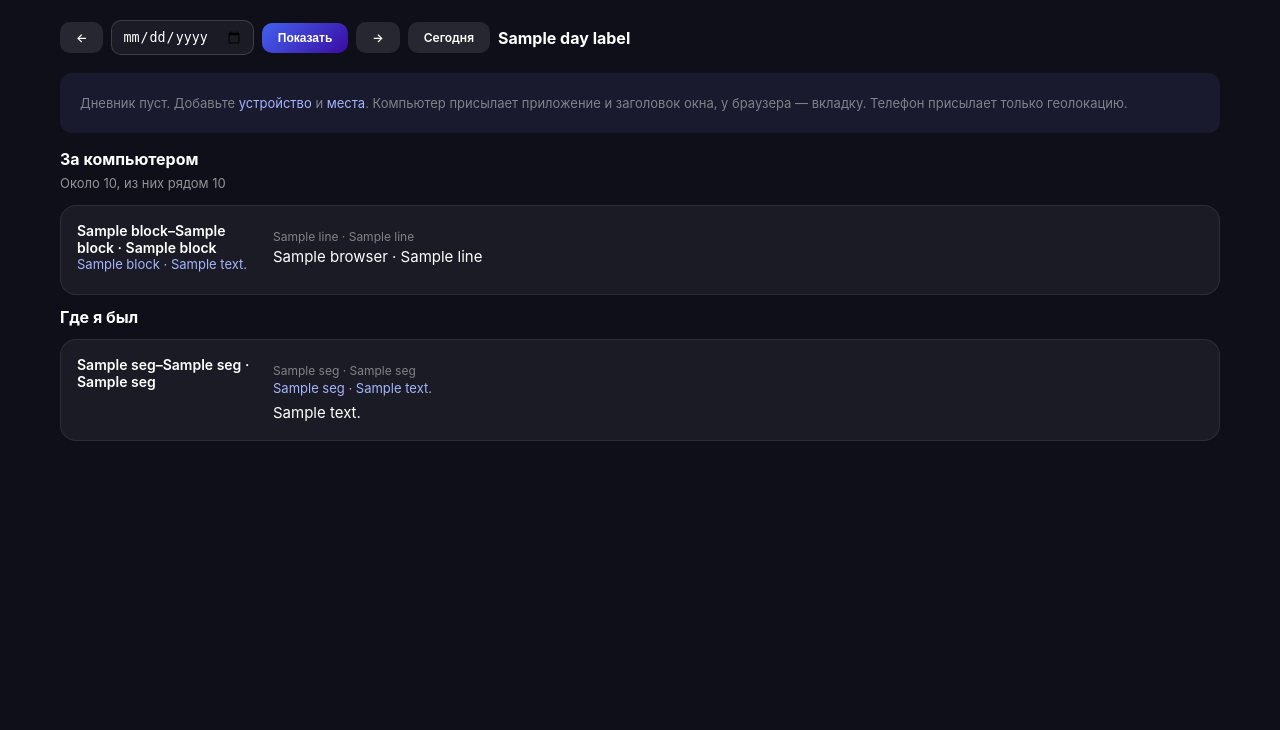
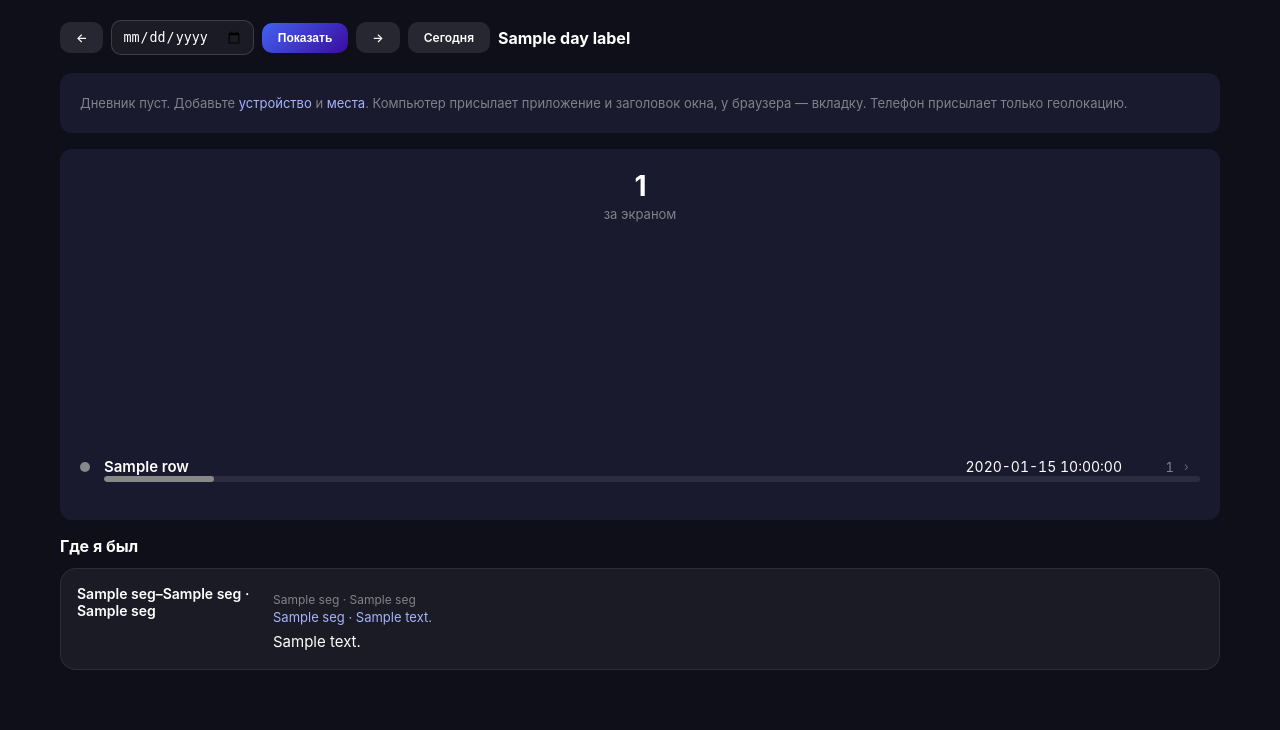
Before and after one commit to Slond/zibzibzib_projects, a FastAPI app: template app/templates/activity/index.html in a window 1280 px wide. Shown: the part 110-840 px from the top of the page. Before the commit the page ends 551 px from the top, so only its background shows below. Run offline with FastAPI, Linux system fonts and the light colour scheme; the template is opened without the code that fills it: most values are stand-ins (such as "Sample title", 1, 10 or a date in 2020); parts of the project's set-up code (start-up, migrations or seed data) failed here and were passed over.

Commit message:
Show the day's collected time as a breakdown on the activity page.
Co-authored-by: Cursor <cursoragent@cursor.com>

```diff
--- a/app/routers/activity.py
+++ b/app/routers/activity.py
@@ -19,6 +19,7 @@ from app.services.activity import (
     latest_fix,
     list_devices,
     list_places,
+    load_breakdown,
     record_location,
     record_screen,
     regenerate_device_token,
@@ -224,6 +225,7 @@ async def activity_index(request: Request, date: str | None = None):
     prefs = await settings_view(user.id)
     day = parse_day(date, prefs["timezone"])
     view = await build_day(user.id, day)
+    view["breakdown"] = load_breakdown(user.id, day)
     return templates.TemplateResponse(
         request=request,
         name="activity/index.html",
--- a/app/services/activity.py
+++ b/app/services/activity.py
@@ -1,6 +1,8 @@
 """Per-user activity diary: window titles, phone locations, nearby computers."""
+import json
 import logging
 import math
+import re
 import shutil
 from dataclasses import dataclass
 from datetime import date, datetime, time, timedelta, timezone
@@ -273,6 +275,107 @@ def remove_screenshot(rel: str | None):
     path = screenshot_file(rel)
     if path:
         path.unlink(missing_ok=True)
+
+
+_HEX_COLOR = re.compile(r"^#[0-9A-Fa-f]{6}$")
+_CLOCK = re.compile(r"^([01][0-9]|2[0-3]):[0-5][0-9]$")
+
+
+def breakdown_dir() -> Path:
+    return activity_root().parent / "activity-days"
+
+
+def _clock_minutes(value: str) -> int | None:
+    if not isinstance(value, str) or not _CLOCK.match(value):
+        return None
+    hour, minute = value.split(":")
+    return int(hour) * 60 + int(minute)
+
+
+def _share_labels(minutes: list[int], total: int) -> list[str]:
+    raw = [(item / total) * 100 if total else 0 for item in minutes]
+    rounded = [round(item) for item in raw]
+    drift = 100 - sum(rounded)
+    if minutes and drift:
+        index = max(range(len(raw)), key=lambda i: raw[i])
+        rounded[index] += drift
+    labels = []
+    for value, spent in zip(rounded, minutes):
+        if value == 0 and spent > 0:
+            labels.append("<1%")
+        else:
+            labels.append(f"{value}%")
+    return labels
+
+
+def load_breakdown(user_id: int, day: date) -> dict | None:
+    """Read the Codex day file for this user. Missing or broken files stay empty."""
+    root = breakdown_dir().resolve()
+    path = (root / str(int(user_id)) / f"{day.isoformat()}.json").resolve()
+    if root not in path.parents or not path.is_file():
+        return None
+    try:
+        payload = json.loads(path.read_text(encoding="utf-8"))
+    except (OSError, json.JSONDecodeError):
+        return None
+    categories = {
+        item.get("id"): item
+        for item in payload.get("categories") or []
+        if isinstance(item, dict) and item.get("id") and item.get("name")
+    }
+    grouped: dict[str, dict] = {}
+    for block in payload.get("blocks") or []:
+        if not isinstance(block, dict):
+            continue
+        category = categories.get(block.get("category"))
+        if not category:
+            continue
+        bucket = grouped.setdefault(
+            block["category"],
+            {
+                "name": str(category["name"]),
+                "color": category["color"] if _HEX_COLOR.match(str(category.get("color") or "")) else "#4361ee",
+                "minutes": 0,
+                "intervals": [],
+            },
+        )
+        for item in block.get("items") or []:
+            if not isinstance(item, dict):
+                continue
+            start = _clock_minutes(str(item.get("start") or ""))
+            end = _clock_minutes(str(item.get("end") or ""))
+            if start is None or end is None or end <= start:
+                continue
+            spent = end - start
+            bucket["minutes"] += spent
+            bucket["intervals"].append(
+                {
+                    "name": str(item.get("name") or "Занятие"),
+                    "start": item["start"],
+                    "end": item["end"],
+                    "time_label": fmt_duration(spent * 60),
+                }
+            )
+    rows = [row for row in grouped.values() if row["minutes"] > 0]
+    rows.sort(key=lambda row: row["minutes"], reverse=True)
+    total = sum(row["minutes"] for row in rows)
+    if not total:
+        return None
+    labels = _share_labels([row["minutes"] for row in rows], total)
+    cursor = 0.0
+    slices = []
+    for row, label in zip(rows, labels):
+        width = row["minutes"] / total * 100
+        slices.append(f"{row['color']} {cursor:.4f}% {cursor + width:.4f}%")
+        cursor += width
+        row["time_label"] = fmt_duration(row["minutes"] * 60)
+        row["percent"] = label
+        row["width"] = width
+    return {
+        "total_label": fmt_duration(total * 60),
+        "donut": "conic-gradient(" + ", ".join(slices) + ")",
+        "rows": rows,
+    }
 
 
 def fmt_duration(seconds: float) -> str:
--- a/app/templates/activity/_styles.html
+++ b/app/templates/activity/_styles.html
@@ -44,6 +44,51 @@
     padding: 8px 10px;
 }
 .section-title { font-size: 16px; margin: 8px 0 12px; }
+.spend-total { text-align: center; margin: 0 0 16px; }
+.spend-total strong { display: block; font-size: 28px; font-weight: 650; letter-spacing: -0.03em; }
+.spend-total span { color: rgba(255,255,255,0.45); font-size: 13px; }
+.donut-wrap { display: flex; justify-content: center; margin-bottom: 8px; }
+.donut { width: 196px; height: 196px; border-radius: 50%; position: relative; }
+.donut::after {
+    content: "";
+    position: absolute;
+    inset: 42px;
+    border-radius: 50%;
+    background: #1a1a2e;
+}
+.spend-row { border-bottom: 1px solid rgba(255,255,255,0.06); }
+.spend-row:last-child { border-bottom: none; }
+.spend-row summary {
+    list-style: none;
+    cursor: pointer;
+    padding: 14px 0 8px;
+}
+.spend-row summary::-webkit-details-marker { display: none; }
+.spend-head {
+    display: grid;
+    grid-template-columns: 14px 1fr auto auto 16px;
+    gap: 10px;
+    align-items: center;
+}
+.spend-dot { width: 10px; height: 10px; border-radius: 50%; }
+.spend-name { font-size: 15px; font-weight: 600; }
+.spend-time { font-size: 14px; font-variant-numeric: tabular-nums; }
+.spend-pct { width: 42px; text-align: right; font-size: 13px; color: rgba(255,255,255,0.45); font-variant-numeric: tabular-nums; }
+.spend-chevron { color: rgba(255,255,255,0.35); font-size: 12px; }
+.spend-row[open] .spend-chevron { transform: rotate(90deg); display: inline-block; }
+.spend-track { margin: 0 0 10px 24px; height: 6px; border-radius: 99px; background: rgba(255,255,255,0.08); overflow: hidden; }
+.spend-fill { height: 100%; border-radius: 99px; }
+.intervals { list-style: none; margin: 0 0 8px 24px; padding: 0; }
+.intervals li {
+    display: flex;
+    justify-content: space-between;
+    gap: 12px;
+    padding: 7px 0;
+    font-size: 13px;
+    color: rgba(255,255,255,0.78);
+    border-top: 1px solid rgba(255,255,255,0.04);
+}
+.intervals time { color: rgba(255,255,255,0.45); font-variant-numeric: tabular-nums; flex: none; }
 .total { color: rgba(255,255,255,0.55); font-size: 13px; margin: -6px 0 14px; }
 .segment {
     background: rgba(255,255,255,0.05);
--- a/app/templates/activity/index.html
+++ b/app/templates/activity/index.html
@@ -38,6 +38,36 @@
     </div>
     {% endif %}
 
+    {% if breakdown %}
+    <div class="card">
+        <div class="spend-total">
+            <strong>{{ breakdown.total_label }}</strong>
+            <span>за экраном</span>
+        </div>
+        <div class="donut-wrap">
+            <div class="donut" style="background: {{ breakdown.donut }}"></div>
+        </div>
+        {% for row in breakdown.rows %}
+        <details class="spend-row">
+            <summary>
+                <div class="spend-head">
+                    <span class="spend-dot" style="background: {{ row.color }}"></span>
+                    <span class="spend-name">{{ row.name }}</span>
+                    <span class="spend-time">{{ row.time_label }}</span>
+                    <span class="spend-pct">{{ row.percent }}</span>
+                    <span class="spend-chevron">›</span>
+                </div>
+                <div class="spend-track"><div class="spend-fill" style="width: {{ row.width }}%; background: {{ row.color }}"></div></div>
+            </summary>
+            <ul class="intervals">
+                {% for item in row.intervals %}
+                <li><span>{{ item.name }}</span><time>{{ item.start }}–{{ item.end }} · {{ item.time_label }}</time></li>
+                {% endfor %}
+            </ul>
+        </details>
+        {% endfor %}
+    </div>
+    {% else %}
     <h2 class="section-title">За компьютером</h2>
     {% if screen_total %}
     <div class="total">Около {{ screen_total }}{% if nearby_total %}, из них рядом {{ nearby_total }}{% endif %}</div>
@@ -74,6 +104,7 @@
     {% else %}
     <div class="empty-state">За этот день с компьютера ничего не пришло.</div>
     {% endif %}
+    {% endif %}
 
     <h2 class="section-title">Где я был</h2>
     {% if location_segments %}
```
